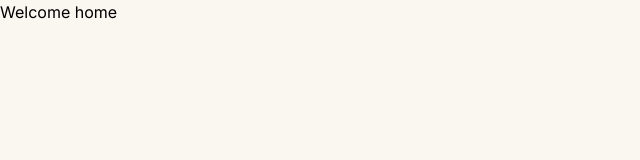
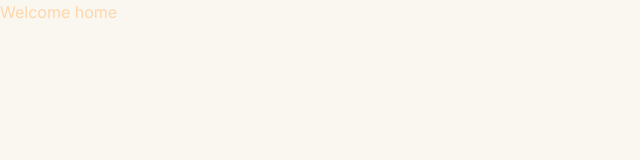
Before and after one commit to ivanFlor3s/greenworld, a Next.js app: page / in a window 1280 px wide. Shown: the top 160 px of the page, without its empty margins (0-640 px from the left). Built offline with nearby package versions, Linux system fonts and the light colour scheme.

Commit message:
fix: extends colors

```diff
--- a/tailwind.config.ts
+++ b/tailwind.config.ts
@@ -3,6 +3,12 @@ import type { Config } from 'tailwindcss';
 const config: Config = {
     content: ['./src/pages/**/*.{js,ts,jsx,tsx,mdx}', './src/components/**/*.{js,ts,jsx,tsx,mdx}', './src/app/**/*.{js,ts,jsx,tsx,mdx}'],
     theme: {
+
+        extend: {
+            backgroundImage: {
+                'gradient-radial': 'radial-gradient(var(--tw-gradient-stops))',
+                'gradient-conic': 'conic-gradient(from 180deg at 50% 50%, var(--tw-gradient-stops))',
+            },
             colors: {
                 text: '#222a2a',
                 background: {
@@ -58,11 +64,6 @@ const config: Config = {
                     950: '#241B00',
                 },
             },
-        extend: {
-            backgroundImage: {
-                'gradient-radial': 'radial-gradient(var(--tw-gradient-stops))',
-                'gradient-conic': 'conic-gradient(from 180deg at 50% 50%, var(--tw-gradient-stops))',
-            },
         },
     },
     plugins: [],
```
Lines whose indentation alone changed are shown as unchanged.
